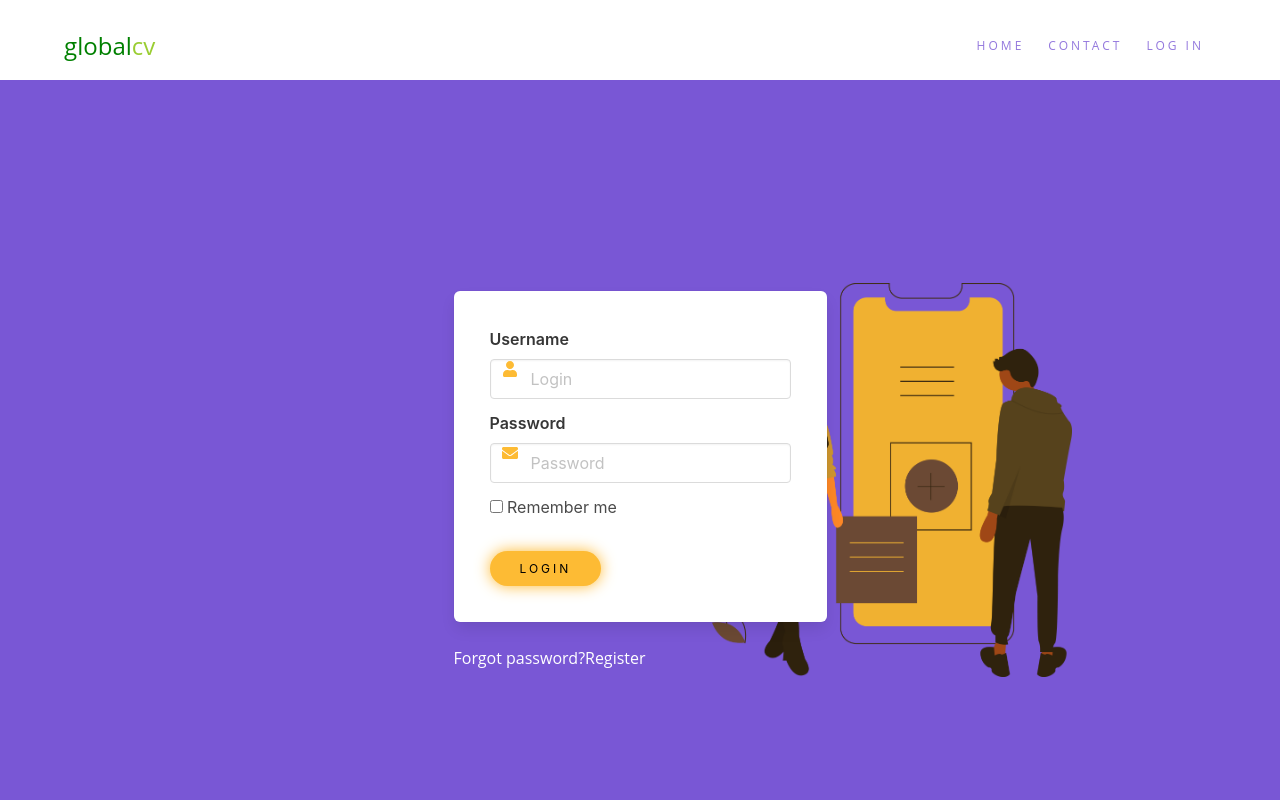
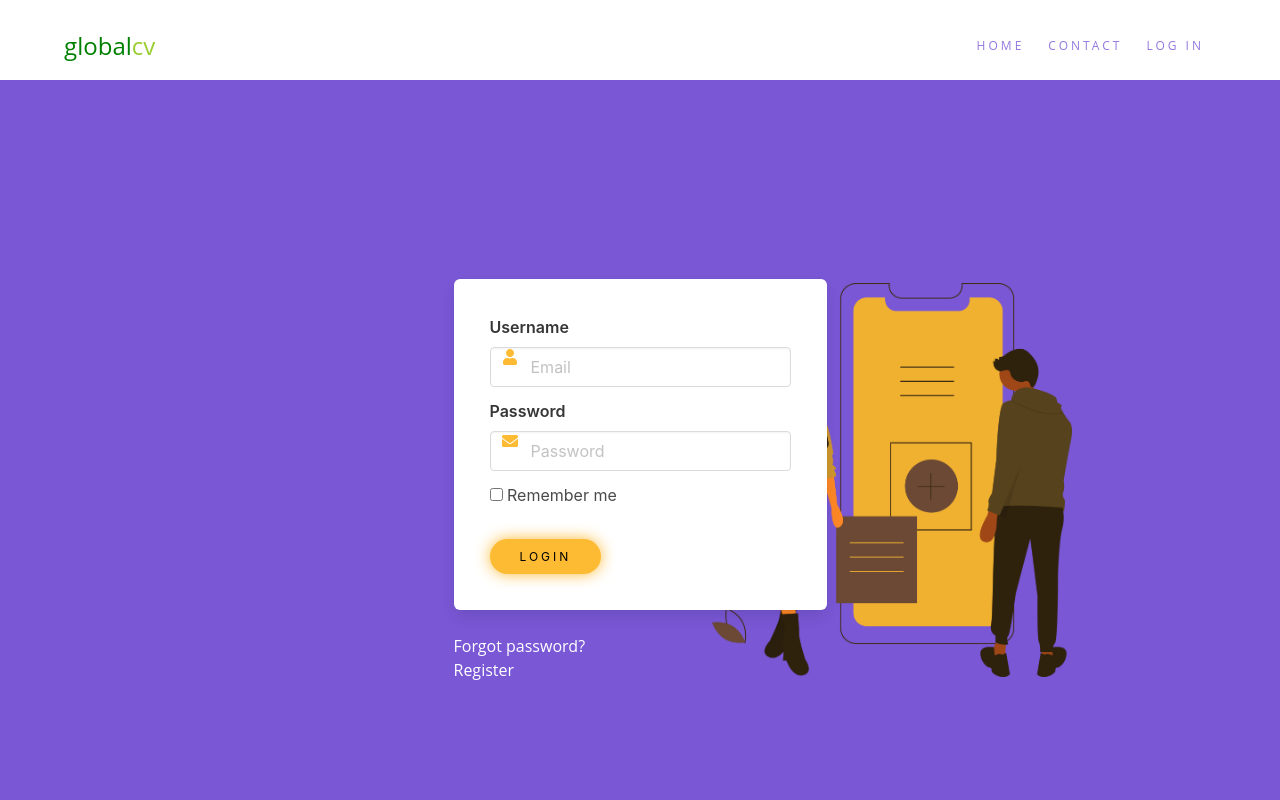
Before and after one commit to globalcv/frontend, a Vue app: page /login in a window 1280 px wide. Shown: the top 800 px of the page. Built offline with nearby package versions, Linux system fonts and the light colour scheme.

Commit message:
Add very basic scaffold of sending login form

```diff
--- a/src/components/Forms/LoginForm.vue
+++ b/src/components/Forms/LoginForm.vue
@@ -1,9 +1,9 @@
 <template>
-  <form action class="box login-form">
+  <form action class="box login-form" @submit.prevent="handleSubmit()">
     <div class="field">
       <label class="label">Username</label>
       <div class="control has-icons-left">
-        <input class="input" type="text" placeholder="Login" />
+        <input class="input" type="email" placeholder="Email" v-model.trim="form.email" />
         <span class="icon is-small is-left">
           <i class="fas fa-user"></i>
         </span>
@@ -13,7 +13,7 @@
     <div class="field">
       <label class="label">Password</label>
       <div class="control has-icons-left">
-        <input class="input" type="password" placeholder="Password" />
+        <input class="input" type="password" placeholder="Password" v-model="form.password" />
         <span class="icon is-small is-left">
           <i class="fas fa-envelope"></i>
         </span>
@@ -21,7 +21,7 @@
     </div>
     <div class="field">
       <label for="remember-me-checkbox">
-        <input type="checkbox" id="remember-me-checkbox" />
+        <input type="checkbox" id="remember-me-checkbox" v-model="form.rememberMe" />
         Remember me
       </label>
     </div>
@@ -33,8 +33,31 @@
 
 <script lang="ts">
 import Vue from "vue";
+
 export default Vue.extend({
-  name: "LoginForm"
+  name: "LoginForm",
+  data: () => {
+    return {
+      form: {
+        email: "",
+        password: "",
+        rememberMe: false
+      }
+    };
+  },
+  methods: {
+    handleSubmit() {
+      // todo: validate form if needed
+      this.$store
+        .dispatch("user/login", this.form)
+        .then(() => {
+          this.$router.push("/");
+        })
+        .catch(_e => {
+          // todo: handle errors
+        });
+    }
+  }
 });
 </script>
 
--- a/src/store/index.ts
+++ b/src/store/index.ts
@@ -1,9 +1,9 @@
 import Vue from "vue";
 import Vuex from "vuex";
-import User from "./modules/user";
+import user from "./modules/user";
 
 Vue.use(Vuex);
 
 export default new Vuex.Store({
-  modules: { User }
+  modules: { user }
 });
--- a/src/store/modules/user.ts
+++ b/src/store/modules/user.ts
@@ -60,7 +60,7 @@ const actions = {
   },
 
   logout({ commit }: { commit: Commit }) {
-    securedAxiosInstance.post("/logout");
+    securedAxiosInstance.post("/logout"); // todo: handle errors
     localStorage.removeItem("token");
     commit("resetUser");
   }
--- a/src/views/User/Login.vue
+++ b/src/views/User/Login.vue
@@ -5,8 +5,8 @@
         <div class="columns is-centered">
           <div class="form-box">
             <login-form></login-form>
-            <a>Forgot password?</a>
-            <router-link to="/register">Register</router-link>
+            <a class="forgot-password-link">Forgot password?</a>
+            <router-link to="/register" class="register-link">Register</router-link>
           </div>
         </div>
       </div>
@@ -25,4 +25,15 @@ export default Vue.extend({
 </script>
 
 <style lang="scss" scoped>
+a {
+  display: block;
+}
+
+.register-link {
+  color: black;
+}
+
+.forgot-password-link {
+  color: black;
+}
 </style>
```
